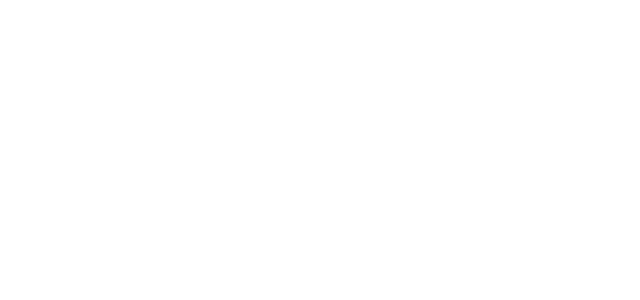
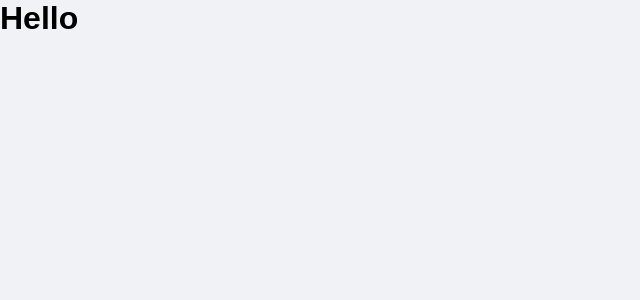
Before and after one commit to kevinCubas/dtmoney-dashboard, a React (Create React App) app: page / in a window 1280 px wide. Shown: the top 300 px of the page, without its empty margins (0-640 px from the left). Built offline with nearby package versions, Linux system fonts and the light colour scheme.

Commit message:
style: global style

```diff
--- a/src/App.tsx
+++ b/src/App.tsx
@@ -1,7 +1,9 @@
+
 
 export function App() {
   return (
     <div className="App">
+      <h1>Hello</h1>
     </div>
   );
 }
--- a/src/index.tsx
+++ b/src/index.tsx
@@ -1,12 +1,14 @@
 import React from 'react';
 import ReactDOM from 'react-dom/client';
 import { App } from './App';
+import { GlobalStyle } from './styles/global';
 
 const root = ReactDOM.createRoot(
   document.getElementById('root') as HTMLElement
 );
 root.render(
   <React.StrictMode>
+    <GlobalStyle />
     <App />
   </React.StrictMode>
 );
--- /dev/null
+++ b/src/styles/global.ts
@@ -0,0 +1,56 @@
+import { createGlobalStyle } from "styled-components";
+
+export const GlobalStyle = createGlobalStyle`
+  :root {
+    --background: #f0f2f5;
+    --red: #E52E4D;
+    --blue: #5429CC;
+    --blue-light: #6933FF;
+
+    --text-title: #363F5F;
+    --text-body: #969CB3;
+
+    --shape: #FFFF;
+  }
+
+  * {
+    margin: 0;
+    padding: 0;
+    box-sizing: border-box;
+  }
+
+  // font-sizer normal === 16px
+  // Accessibility
+  html {
+    @media (max-width: 1080px) {
+      font-size: 93.75%; // 15px
+    }
+
+    @media (max-width: 720px) {
+      font-size: 87.5%; // 14px
+    }
+  }
+
+  body {
+    background-color: var(--background);
+    -webkit-font-smoothing: antialiased;
+  }
+
+  body, input, textarea, button {
+    font-family: 'Poppins', sans-serif;
+    font-weight: 400;
+  }
+
+  h1, h2, h3, h4, h5, h6, strong {
+    font-weight: 600;
+  }
+
+  button {
+    cursor: pointer;
+  }
+
+  [disabled] {
+    opacity: 0.6;
+    cursor: not-allowed;
+  }
+`
```
